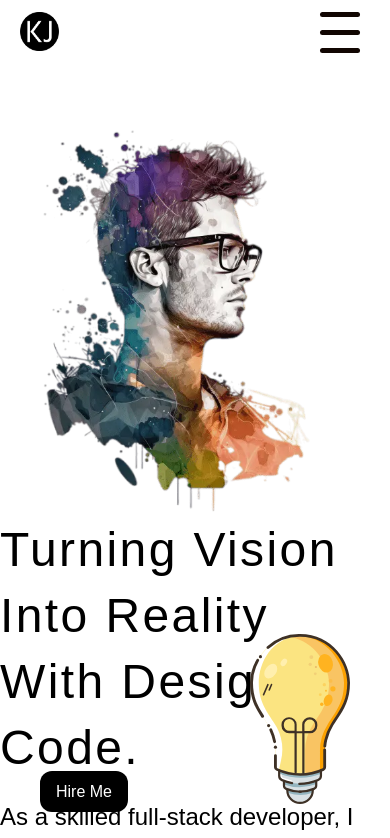
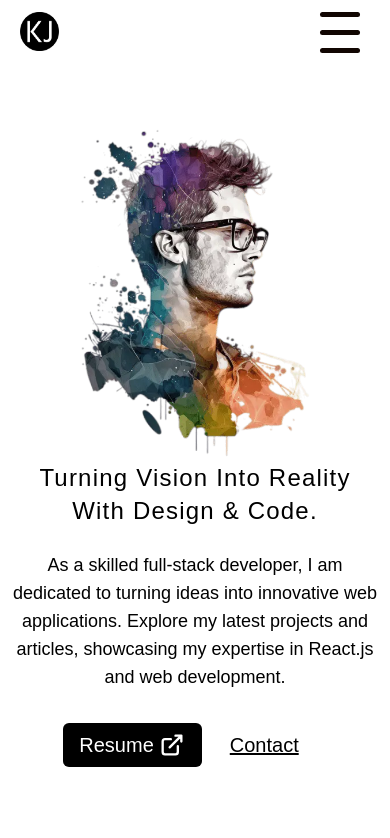
Before and after one commit to Kunaljethva369/protfolionextjs, a Next.js app: page / in a window 390 px wide. Shown: the top 838 px of the page. Built offline with nearby package versions, Linux system fonts and the light colour scheme.

Commit message:
added responsive changes

```diff
--- a/src/app/Components/Home/Home.js
+++ b/src/app/Components/Home/Home.js
@@ -3,31 +3,31 @@ import Image from 'next/image';
 function Home1() {
     return (
         <>
-            <div className='grid grid-cols-1 md:grid-cols-2 lg:grid-cols-2 py-16'>
-                <div className='leftImg'>
-                    <Image src={'/self.webp'} width={500} height={200} style={{ borderRadius: '10px' }} />
+            <div className='grid grid-cols-1 sm:grid-cols-1 md:grid-cols-1 lg:grid-cols-2 py-16 px-3 items-center'>
+                <div className='leftImg ml-8 mr-0'>
+                    <Image src={'/self.webp'} alt='Slef Image' width={500} height={200} className='m-auto' />
                 </div>
                 <div className='rightSide'>
-                    <h1 className='heading text-5xl font-light tracking-wider leading-snug'>Turning Vision Into Reality With Design & Code. </h1>
-                    <p className='mt-5 text-2xl'>As a skilled full-stack developer, I am dedicated to turning ideas into innovative web applications.
+                    <h1 className='text-2xl md:text-3xl lg:text-5xl lg:text-left text-center font-light tracking-wider leading-snug'>Turning Vision Into Reality With Design & Code. </h1>
+                    <p className='mt-6 lg:text-left text-center text-lg md:text-2xl lg:text-xl'>As a skilled full-stack developer, I am dedicated to turning ideas into innovative web applications.
                         Explore my latest projects and articles, showcasing my expertise in React.js and web development.</p>
-                    <div className='buttons py-8 flex items-center'>
+                    <div className='buttons lg:justify-start justify-center  md:justify-center py-8 flex items-center'>
                         <a target='_blank' href={'/LastestResume.pdf'} download className='text-xl cursor-pointer flex bg-black text-white py-2 px-4 rounded-md hover:bg-slate-900'>
                             Resume
-                            <svg xmlns="http://www.w3.org/2000/svg" width="34" height="34" viewBox="0 0 24 24" class="w-full h-auto ml-1 !w-7 md:!w-6"><path fill="none" d="M0 0h24v24H0z"></path><path fill="none" stroke="currentColor" stroke-linecap="round" stroke-linejoin="round" stroke-width="2" d="M11 7H6a2 2 0 0 0-2 2v9a2 2 0 0 0 2 2h9a2 2 0 0 0 2-2v-5m-7 1L20 4m-5 0h5v5"></path></svg>
+                            <svg xmlns="http://www.w3.org/2000/svg" width="34" height="34" viewBox="0 0 24 24" className=" h-auto ml-1 !w-7 md:!w-6"><path fill="none" d="M0 0h24v24H0z"></path><path fill="none" stroke="currentColor" strokeLinecap="round" strokeLinejoin="round" strokeWidth="2" d="M11 7H6a2 2 0 0 0-2 2v9a2 2 0 0 0 2 2h9a2 2 0 0 0 2-2v-5m-7 1L20 4m-5 0h5v5"></path></svg>
                         </a>
                         <div className='mx-7'>
                             <a className='text-xl text-gray underline hover:text-slate-800' href="mailto:kunaljethva90@gmail.com">Contact</a>
                         </div>
                     </div>
                 </div>
-                <div className='absolute bottom-10 left-10'>
-                    <a href='https://www.naukri.com/mnjuser/profile?id=&altresid' target='_blank' className='bg-black py-3 px-4 rounded-xl text-white hover:bg-slate-900'>Hire Me</a>
+                <div className='relative hidden lg:block'>
+                    <div className='absolute -bottom-10 left-10'>
+                        <a href='https://www.naukri.com/mnjuser/profile?id=&altresid' target='_blank' className='bg-black py-3 px-4 rounded-xl text-white hover:bg-slate-900'>Hire Me</a>
+                    </div>
                 </div>
-                <div className='absolute right-10 bottom-10'>
-                    <div className='bottom-0 right-0'>
-                        <Image src={'/lamp.svg'} width={100} height={100} />
-                    </div>
+                <div className='absolute bottom-10 hidden lg:block' style={{ right: '8rem' }}>
+                    <Image src={'/lamp.svg'} alt='Lamp Image' width={100} height={100} />
                 </div>
             </div>
         </>
--- a/src/app/Components/Project/Project.js
+++ b/src/app/Components/Project/Project.js
@@ -3,9 +3,9 @@ import ProjectData from "./ProjectData";
 
 function Project() {
     return (
-        <div className='py-14'>
-            <h1 className='text-7xl font-semibold text-center'>Imagination Trumps Knowledge!</h1>
-            <div className="grid grid-cols-1 sm:grid-cols-3 gap-5 mt-10">
+        <div className='sm:px-4 md:px-5 py-14 px-5'>
+            <h1 className='sm:text-5xl text-4xl font-semibold text-center'>Imagination Trumps Knowledge!</h1>
+            <div className="grid sm:grid-cols-2 md:grid-cols-2 lg:grid-cols-3 gap-5 mt-10">
                 {
                     ProjectData.map(function (el, id) {
                         return (
```
